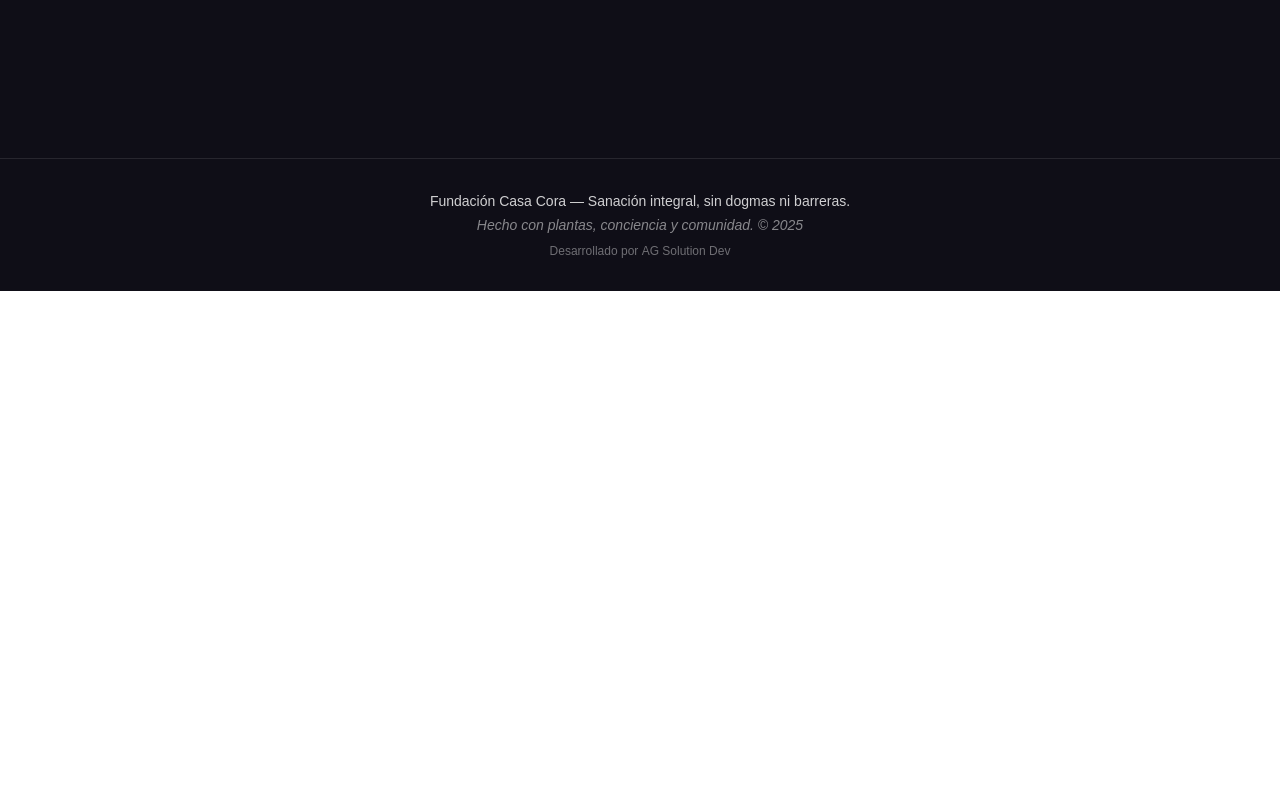
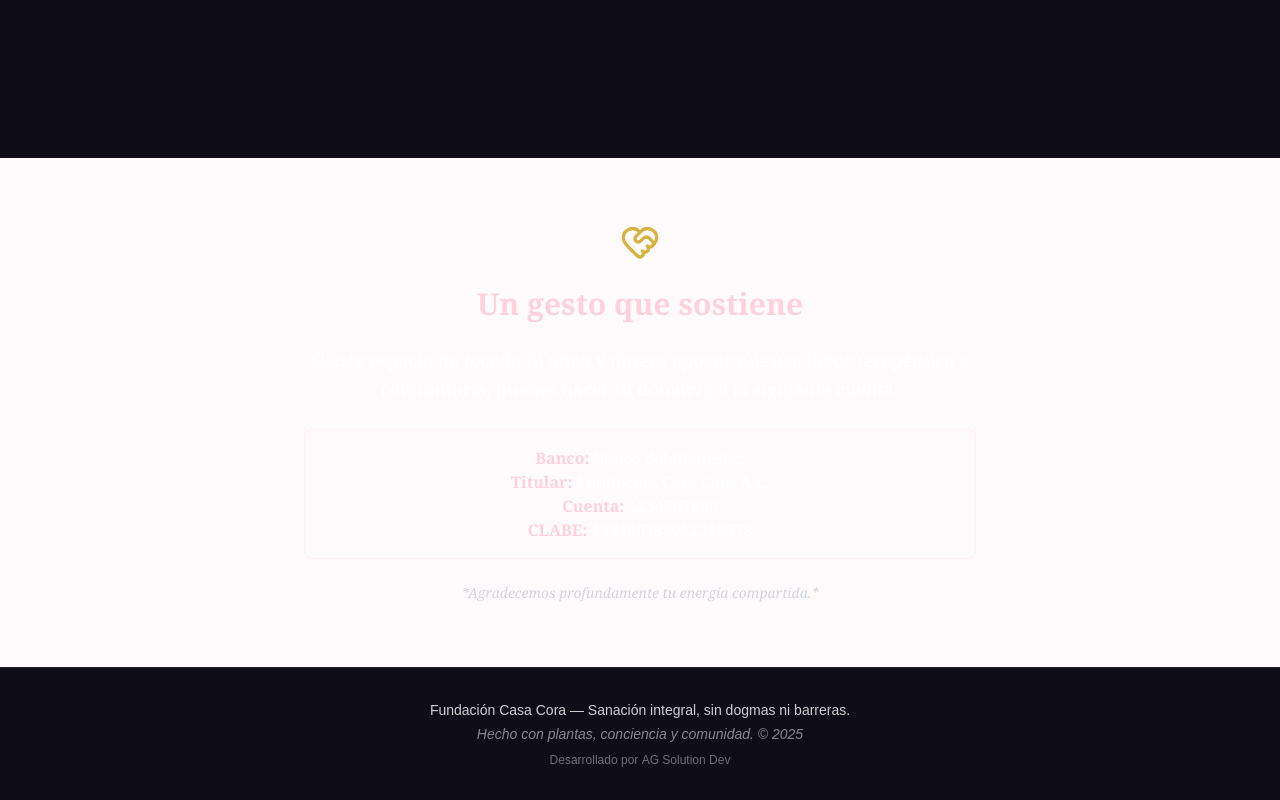
Before and after one commit to Abetar/casa_cora, a Next.js app: page / in a window 1280 px wide. Shown: the part 2826-3626 px from the top of the page. Before the commit the page ends 3117 px from the top, so only its background shows below. Built offline with nearby package versions, Linux system fonts and the light colour scheme.

Commit message:
Update page.tsx

```diff
--- a/src/app/page.tsx
+++ b/src/app/page.tsx
@@ -5,6 +5,7 @@ import { motion } from "framer-motion";
 import Servicios from "@/sections/Servicios";
 import Testimonios from "@/sections/Testimonios";
 import Comunidad from "@/sections/Comunidad";
+import DonativosSection from "@/sections/DonativosSection";
 
 const Hero = () => {
   return (
@@ -56,6 +57,7 @@ const Hero = () => {
       <Servicios />
       <Testimonios />
       <Comunidad />
+      <DonativosSection />
     </>
   );
 };
```
